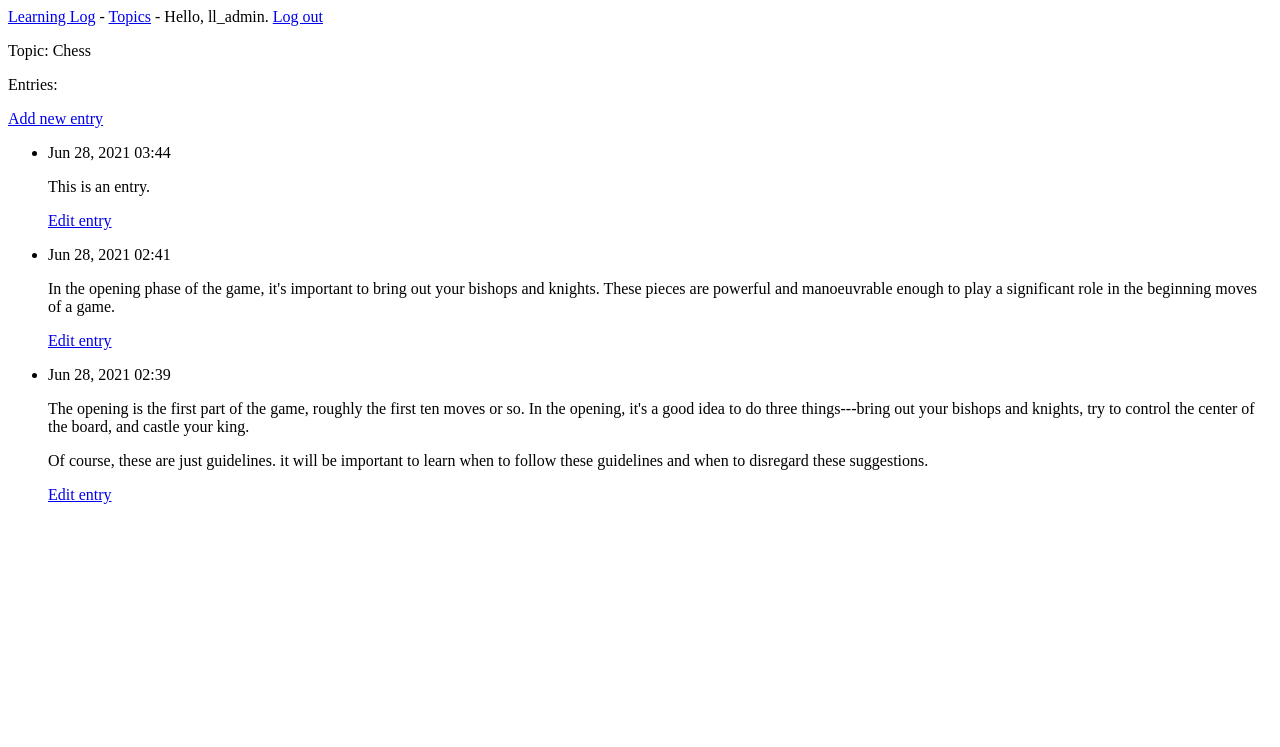
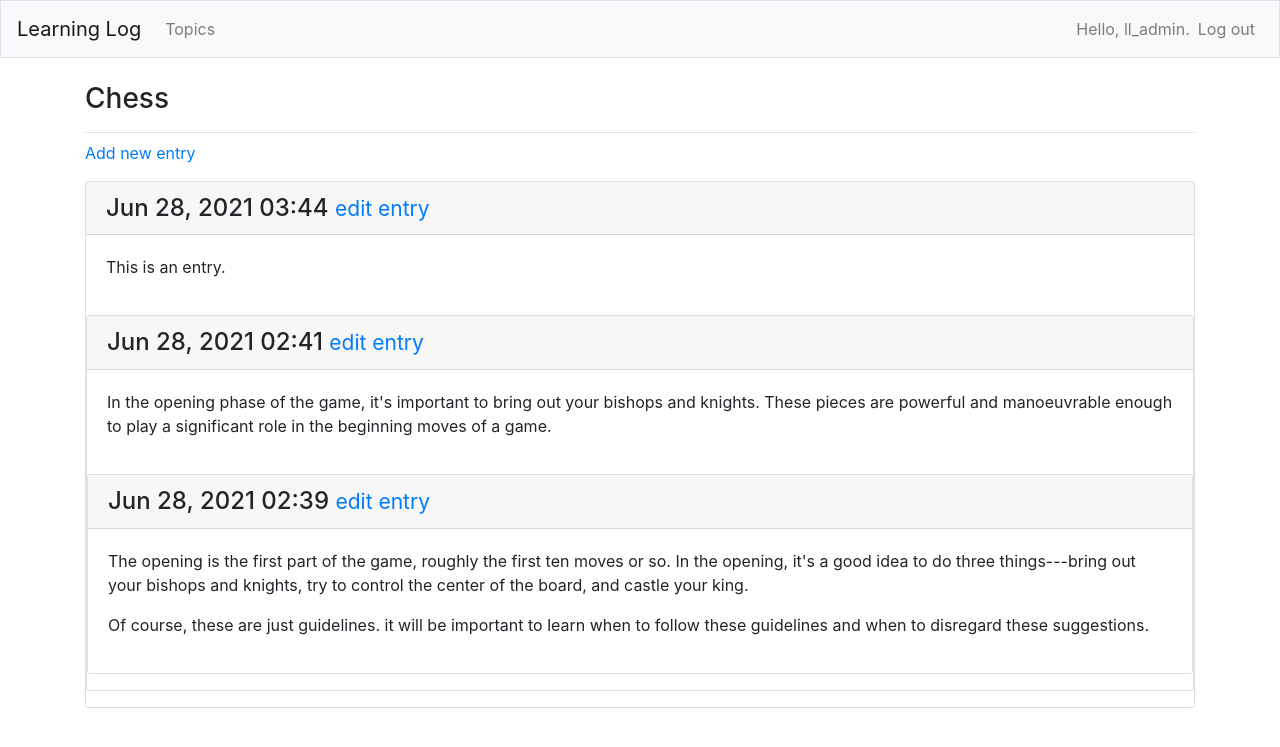
Before and after one commit to Ahmed-Developer/Learning_Log, a Django app: page /topics/1/ in a window 1280 px wide. Shown: the top 747 px of the page. Run offline with Django 3.2, Linux system fonts and the light colour scheme; a user stored in the database is signed in; data comes from the database, SQL or seed files in the repository; both versions use the stored data as it was after the commit; some libraries are stand-ins or nearby versions.

Commit message:
Completed styling the Entries on the topic page.

```diff
--- a/learning_log/settings.py
+++ b/learning_log/settings.py
@@ -34,6 +34,9 @@ INSTALLED_APPS = [
     # My apps
     'learning_logs',
     'users',
+
+    # Third party apps.
+    'bootstrap4',
 
     # Default django apps.
     'django.contrib.admin',
--- a/learning_logs/templates/learning_logs/base.html
+++ b/learning_logs/templates/learning_logs/base.html
@@ -1,15 +1,60 @@
-  <p>
-    <a href="{% url 'learning_logs:index' %}">Learning
-Log</a> -
-    <a href="{% url 'learning_logs:topics' %}">Topics</a> -
-    {% if user.is_authenticated %}
-      Hello, {{ user.username }}.
-      <a href="{% url 'users:logout' %}">Log out</a>
-    {% else %}
-      <a href="{% url 'users:register' %}">Register</a>
+  {% load bootstrap4 %}
 
-      <a href="{% url 'users:login' %}">Log in</a>
-    {% endif %}
-  </p>
+  <!doctype html>
+  <html lang="en">
+  <head>
+    <meta charset="utf-8">
+    <meta name="viewport" content="width=device-width, initial-scale=1, shrink-to-fit=no">
+    <title>Learning Log</title>
 
-  {% block content %}{% endblock content %}
+    {% bootstrap_css %}
+    {% bootstrap_javascript jquery='full' %}
+
+  </head>
+  <body>
+
+    <nav class="navbar navbar-expand-md navbar-light bg-light mb-4 border">
+
+      <a class="navbar-brand" href="{% url 'learning_logs:index'%}">
+          Learning Log</a>
+
+      <button class="navbar-toggler" type="button" data-toggle="collapse" data-target="#navbarCollapse" aria-controls="navbarCollapse" aria-expanded="false" aria-label="Toggle navigation">
+        <span class="navbar-toggler-icon"></span>
+      </button>
+            <div class="collapse navbar-collapse" id="navbarCollapse">
+              <ul class="navbar-nav mr-auto">
+                <li class="nav-item">
+                <a class="nav-link" href="{% url 'learning_logs:topics'%}">Topics</a></li>
+              </ul>
+              <ul class="navbar-nav ml-auto">
+                {% if user.is_authenticated %}
+                  <li class="nav-item">
+                    <span class="navbar-text">Hello, {{ user.username }}.</span>
+                  </li>
+                  <li class="nav-item">
+                    <a class="nav-link" href="{% url 'users:logout' %}">Log out</a>
+                  </li>
+                {% else %}
+                  <li class="nav-item">
+                    <a class="nav-link" href="{% url 'users:register' %}">Register</a>
+                  </li>
+                  <li class="nav-item">
+                    <a class="nav-link" href="{% url 'users:login' %}">Log in</a></li>
+                 {% endif %}
+               </ul>
+            </div>
+
+    </nav>
+
+   <main role="main" class="container">
+     <div class="pb-2 mb-2 border-bottom">
+       {% block page_header %}{% endblock page_header %}
+     </div>
+     <div>
+       {% block content %}{% endblock content %}
+     </div>
+   </main>
+
+  </body>
+
+  </html>
--- a/learning_logs/templates/learning_logs/topic.html
+++ b/learning_logs/templates/learning_logs/topic.html
@@ -1,26 +1,25 @@
   {% extends 'learning_logs/base.html' %}
 
+  {% block page_header %}
+    <h3>{{ topic }}</h3>
+  {% endblock page_header %}
+
   {% block content %}
-
-    <p>Topic: {{ topic }}</p>
-
-    <p>Entries:</p>
     <p>
       <a href="{% url 'learning_logs:new_entry' topic.id %}">Add new entry</a>
     </p>
-    <ul>
+
     {% for entry in entries %}
-      <li>
-        <p>{{ entry.date_added|date:'M d, Y H:i' }}</p>
-
-        <p>{{ entry.text|linebreaks }}</p>
-        <p>
-        <a href="{% url 'learning_logs:edit_entry' entry.id %}">Edit entry</a>
-        </p>
-      </li>
+      <div class="card mb-3">
+        <h4 class="card-header">
+          {{ entry.date_added|date:'M d, Y H:i' }}
+          <small><a href="{% url 'learning_logs:edit_entry' entry.id %}">edit entry</a></small>
+        </h4>
+        <div class="card-body">
+          {{ entry.text|linebreaks }}
+        </div>
     {% empty %}
-      <li>There are no entries for this topic yet.</li>
+      <p>There are no entries for this topic yet.</p>
     {% endfor %}
-    </ul>
 
   {% endblock content %}
```
Also changed, not shown: learning_logs/templates/learning_logs/index.html (+12 -5 lines), learning_logs/templates/learning_logs/topics.html (+9 -7 lines), users/templates/registration/login.html (+13 -13 lines), db.sqlite3, 3 other files.
